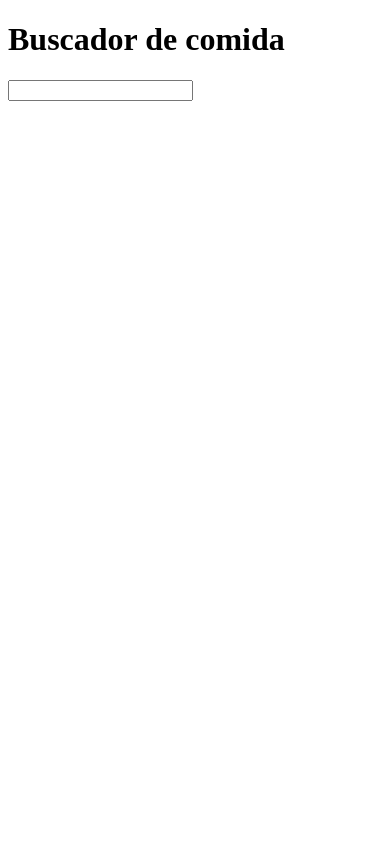
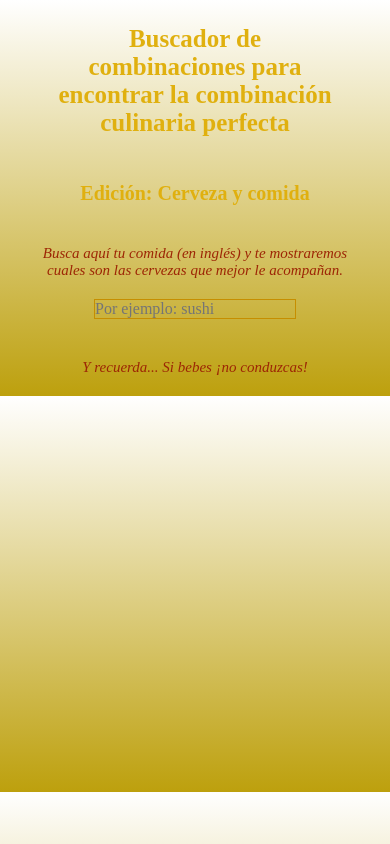
Before and after one commit to GemaMesasV/prueba-tecnica-desarrolladora-fullstack-junior-card-dynamics, a React app: page / in a window 390 px wide. Built offline with nearby package versions, Linux system fonts and the light colour scheme; a web font is replaced by a local one.

Commit message:
mobile version finish

```diff
--- a/public/index.html
+++ b/public/index.html
@@ -7,7 +7,10 @@
   <meta name="viewport" content="width=device-width, initial-scale=1" />
   <meta name="theme-color" content="#000000" />
   <meta name="description" content="Web site created using create-react-app" />
-  <title>React App</title>
+  <link rel="preconnect" href="https://fonts.googleapis.com">
+  <link rel="preconnect" href="https://fonts.gstatic.com" crossorigin>
+  <link href="https://fonts.googleapis.com/css2?family=Megrim&display=swap" rel="stylesheet">
+  <title>Buscador de combinaciones: cerveza-comida</title>
 </head>
 
 <body>
--- a/src/components/App.js
+++ b/src/components/App.js
@@ -1,4 +1,7 @@
 import '../styles/App.scss';
+import "../styles/Reset.scss";
+import "../styles/Main.scss";
+
 import React, {useState, useCallback} from "react";
 import {throttle} from "lodash";
 
@@ -30,16 +33,21 @@ console.log(beers);
 
   return (
     <div>
-      <h1>Buscador de comida</h1>
-      <input type="text" value={food} onChange={handleInput}/>
-			<ul>
+      <h1 className='title'>Buscador de combinaciones para encontrar la combinación culinaria perfecta</h1>
+	  <h2 className='subtitle'>Edición: Cerveza y comida</h2>
+	  <p className='explanation'>Busca aquí tu comida (en inglés) y te mostraremos cuales son las cervezas que mejor le acompañan.</p>
+      <div className='search-section'>
+		<input className='search-section__input' type="text" placeholder="Por ejemplo: sushi" value={food} onChange={handleInput}/>
+			<ul className='search-section__list'>
 				{beers.map(beer => (
-					<li>
+					<li className='search-section__list-item' key={beer.id}>
 						<div>{beer.name}</div>
-						<img src={beer.image_url || "https://user-images.githubusercontent.com/24848110/33519396-7e56363c-d79d-11e7-969b-09782f5ccbab.png"}/>
+						<img className='img' src={beer.image_url || require('../images/not-found.png')} alt="Imagen no encontrada"/>
 					</li>
 				))}
 			</ul>
+			</div>
+			<p className='explanation'>Y recuerda... Si bebes ¡no conduzcas!</p>
     </div>
   );
 }
--- /dev/null
+++ b/src/styles/Main.scss
@@ -0,0 +1,64 @@
+body {
+  background-image: linear-gradient(rgb(255, 255, 255), #bda00d);
+//   height: 100vh;
+
+}
+.img {
+  height: 120px;
+}
+
+.title {
+  padding: 25px 50px;
+  text-align: center;
+  color: rgb(224, 176, 15);
+  font-size: 25px;
+}
+
+.subtitle {
+  padding: 20px 40px;
+  text-align: center;
+  color: rgb(224, 176, 15);
+  font-size: 20px;
+}
+
+.explanation{
+    padding: 20px 40px;
+    text-align: center;
+    color: rgb(157, 38, 5);
+    font-size: 15px;
+    font-style: italic;
+}
+
+.search-section {
+  display: flex;
+  flex-direction: column;
+  justify-content: center;
+  align-items: center;
+  gap: 20px;
+
+  &__input {
+    display: flex;
+  flex-direction: column;
+  justify-content: center;
+  align-items: center;
+  border: 1px solid rgb(198, 142, 0);
+  }
+
+  &__list{
+    display: flex;
+  flex-direction: column;
+  justify-content: center;
+  align-items: center;
+  gap: 5px;
+
+    &-item {
+        display: flex;
+  flex-direction: column;
+  justify-content: center;
+  align-items: center;
+  gap: 5px;
+  color: rgb(157, 38, 5);
+  font-size: 15px;
+    }
+  }
+}
--- /dev/null
+++ b/src/styles/Reset.scss
@@ -0,0 +1,13 @@
+* {
+    box-sizing: border-box;
+    margin: 0;
+    padding: 0;
+    border-style: none;
+    text-decoration: none;
+    list-style: none;
+    color: inherit;
+    background-color: inherit;
+    font-size: inherit;
+    font-family: 'Megrim', cursive;
+
+  }
```
Also changed, not shown: README.md.
